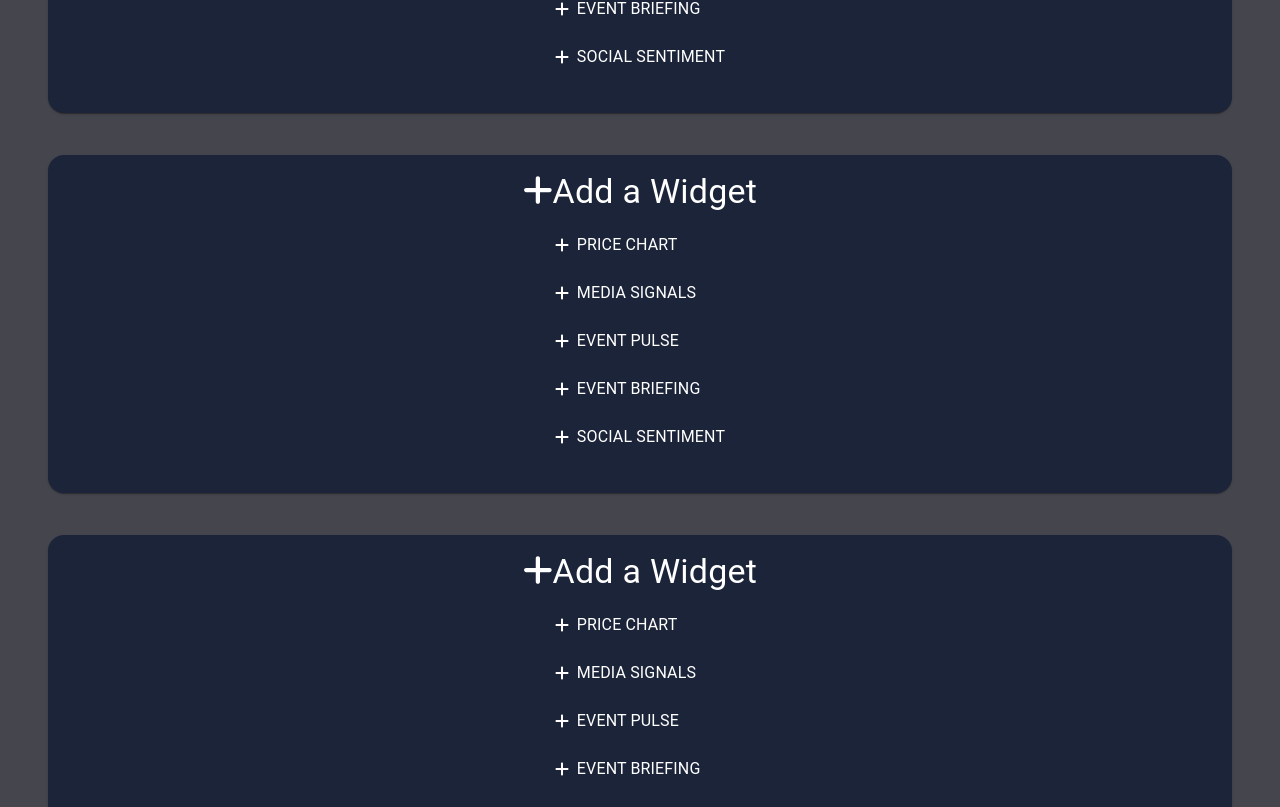
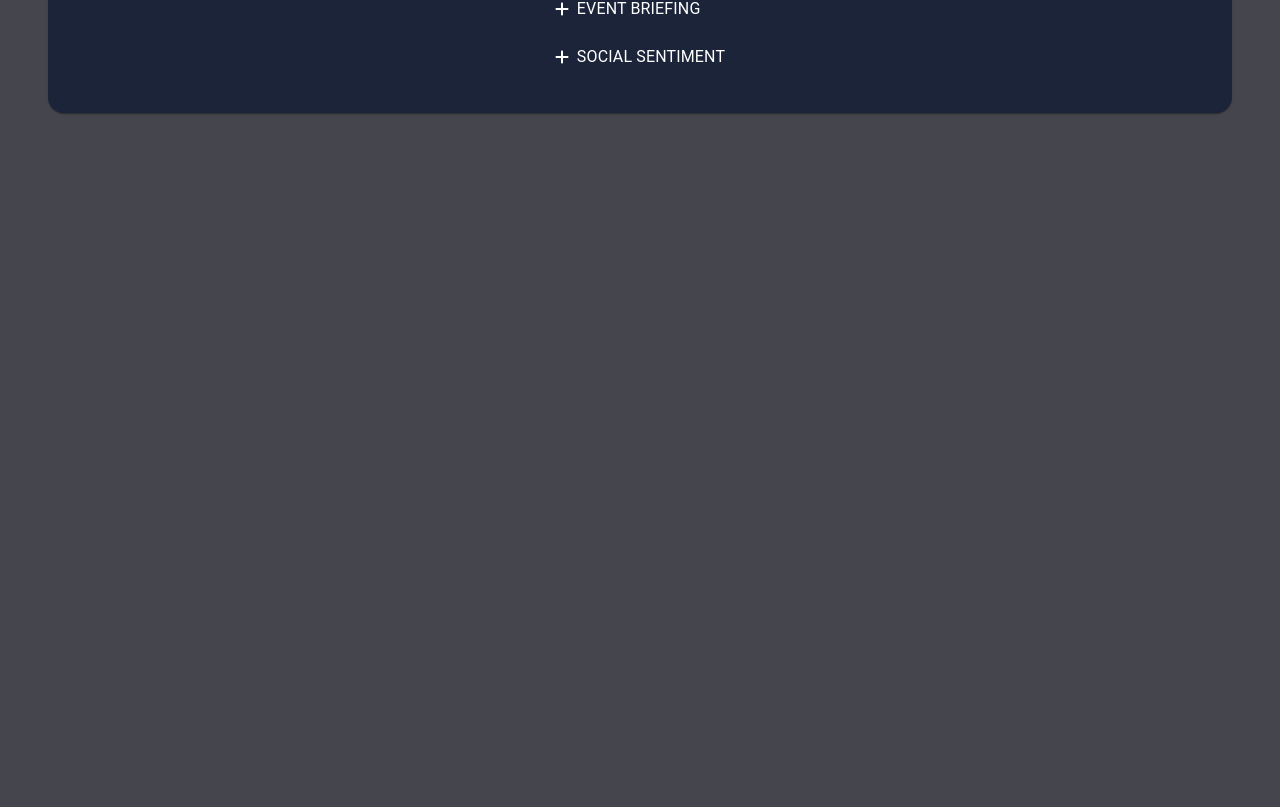
Before and after one commit to shashicode2n4mcoffee/temp, a React (Create React App) app: page / in a window 1280 px wide. Shown: the part 853-1660 px from the top of the page. After the commit the page ends 992 px from the top, so only its background shows below. Built offline with nearby package versions, Linux system fonts and the light colour scheme.

Commit message:
Widget addition flow added

```diff
--- a/src/Components/WidgetItems.jsx
+++ b/src/Components/WidgetItems.jsx
@@ -9,13 +9,13 @@ import { updateWidgetBarWidgetListRequest } from '../Redux/actions/widgetBarActi
 
 const WidgetItems = ({ widgetList, updateWidgetBarWidgetListRequest }) => {
   const onHandleClick = (widget) => {
-    const updatedWidgetList = widgetList.map((widgetItem) =>
-      widgetItem.key === widget.key
-        ? { ...widgetItem, value: true }
-        : widgetItem
-    )
-    updateWidgetBarWidgetListRequest(updatedWidgetList)
-    console.log('=====WIDGET=====', widget)
+    let intermidiateWidgetList = widgetList.slice()
+    intermidiateWidgetList.pop()
+    intermidiateWidgetList.push({ ...widget, value: true })
+    if (widgetList?.length < 5) {
+      intermidiateWidgetList.push({})
+    }
+    updateWidgetBarWidgetListRequest(intermidiateWidgetList)
   }
 
   return (
--- a/src/Redux/reducers/widegetBarReducer.js
+++ b/src/Redux/reducers/widegetBarReducer.js
@@ -20,7 +20,7 @@ const initialState = {
   symbolList: CURRENCIES,
   timeFrames: TIMEFRAME,
   error: null,
-  widgetList: WIDGET_ITEMS,
+  widgetList: [WIDGET_ITEMS[0], {}],
 }
 
 const widgetBarReducer = (state = initialState, action) => {
```
